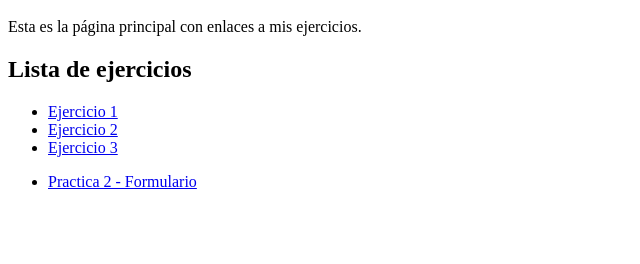
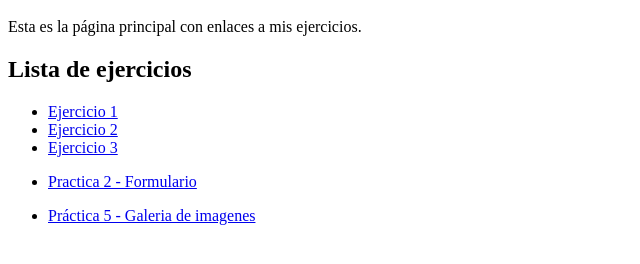
Before and after one commit to Srdino25/TDAW1, a plain HTML site: page index.html in a window 1280 px wide. Shown: the part 120-384 px from the top of the page, without its empty margins (0-640 px from the left). Drawn offline with Linux system fonts and the light colour scheme.

Commit message:
Update index.html

```diff
--- a/index.html
+++ b/index.html
@@ -18,6 +18,9 @@
   <ul>
     <li><a href="https://github.com/Srdino25/TDAWFormularioPhp">Practica 2 - Formulario</a></li>
   </ul>
+  <ul>
+    <li><a href="https://github.com/Srdino25/Practica5-GaleriaDeimagenes">Práctica 5 - Galeria de imagenes</a></li>
+  </ul>
 
   <footer>
   </footer>
```
